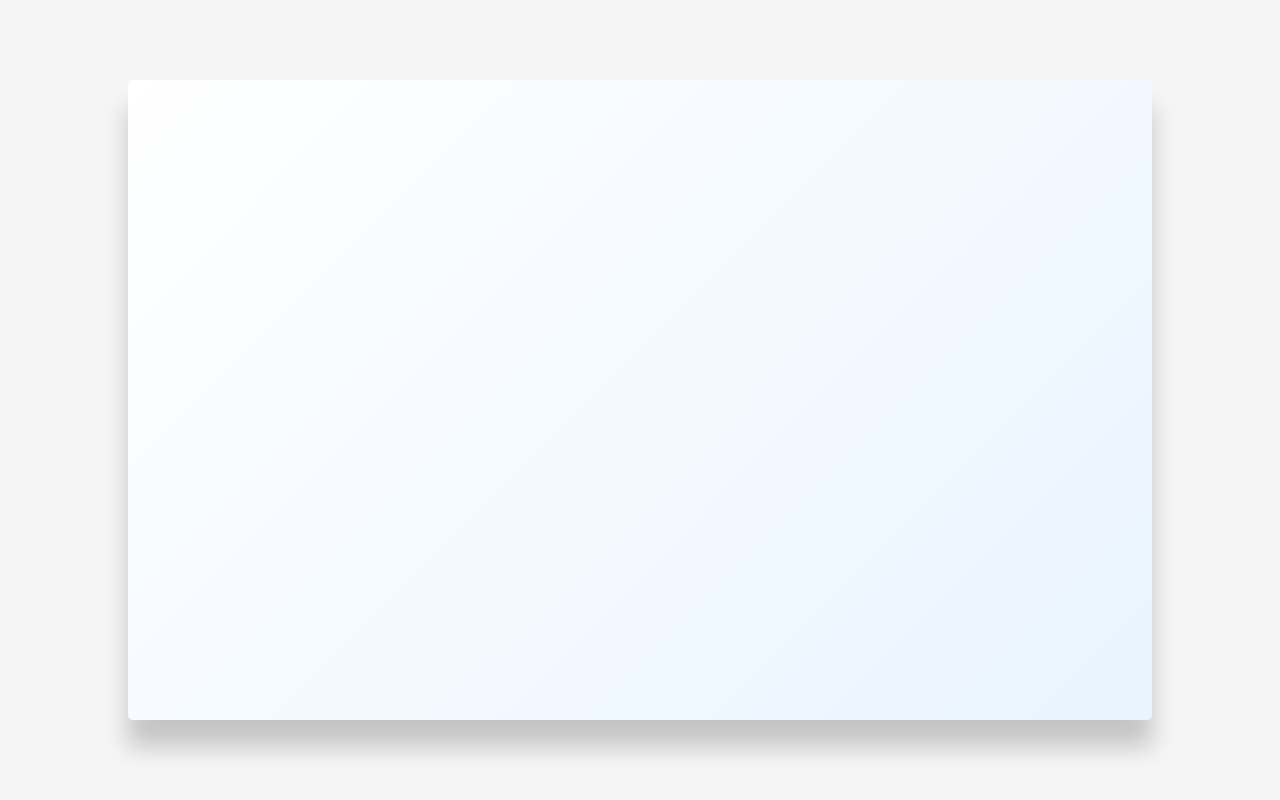
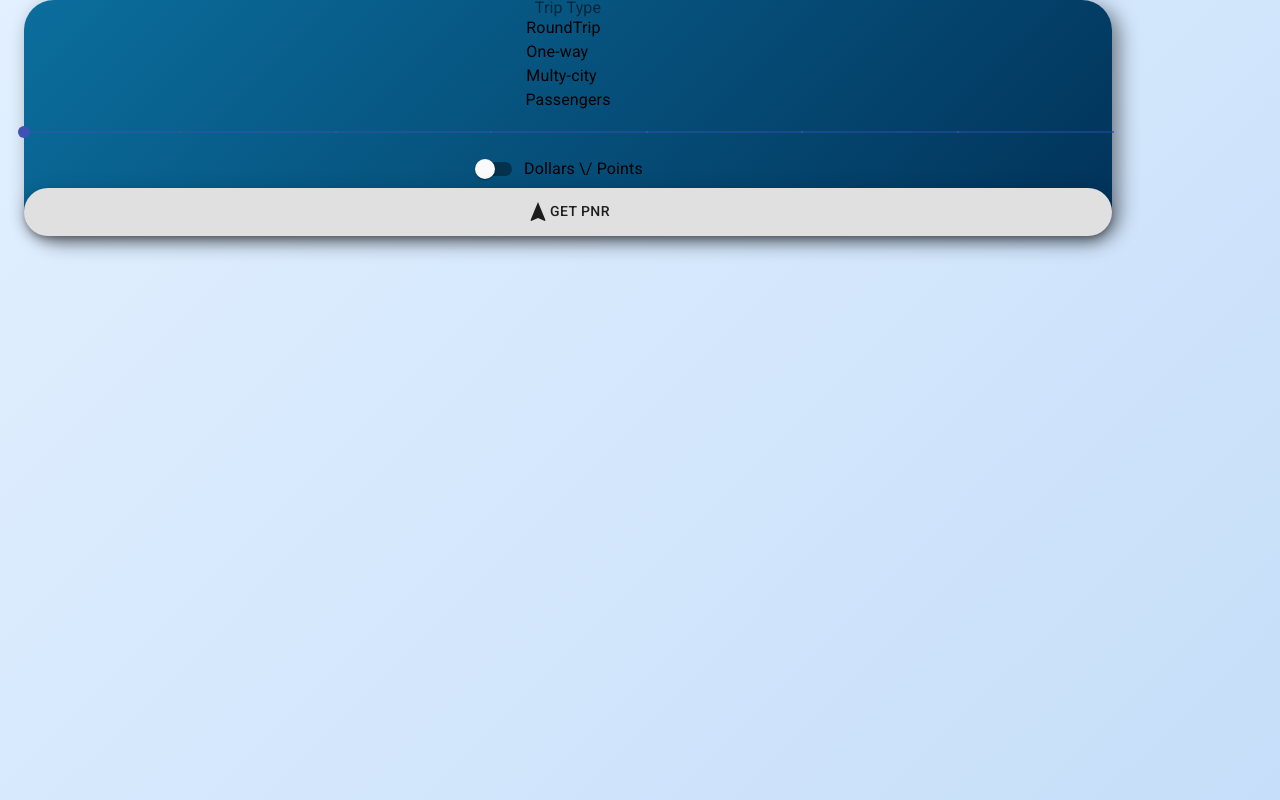
Before and after one commit to edsaavedra/sw-pnrs, a React (Create React App) app: page / in a window 1280 px wide. Built offline with nearby package versions, Linux system fonts and the light colour scheme.

Commit message:
add fields

```diff
--- a/src/App.js
+++ b/src/App.js
@@ -1,31 +1,91 @@
+import React, { Component } from 'react';
 import './App.scss';
-import Avatar from '@material-ui/core/Avatar';
-import Box from '@material-ui/core/Box';
-import Button from '@material-ui/core/Button';
-import Checkbox from '@material-ui/core/Checkbox';
-import CssBaseline from '@material-ui/core/CssBaseline';
+
+import Container from '@material-ui/core/Container';
+import Fab from '@material-ui/core/Fab';
+import FormControl from '@material-ui/core/FormControl';
 import FormControlLabel from '@material-ui/core/FormControlLabel';
-import Grid from '@material-ui/core/Grid';
-import {Link} from 'react-router-dom';
-import LockOutlinedIcon from '@material-ui/icons/LockOutlined';
+import FormGroup from '@material-ui/core/FormGroup';
+import FormLabel from '@material-ui/core/FormLabel';
+import NavigationIcon from '@material-ui/icons/Navigation';
 import Paper from '@material-ui/core/Paper';
-import React from 'react';
-import TextField from '@material-ui/core/TextField';
+import Radio from '@material-ui/core/Radio';
+import RadioGroup from '@material-ui/core/RadioGroup';
+import Slider from '@material-ui/core/Slider';
+import Switch from '@material-ui/core/Switch';
 import Typography from '@material-ui/core/Typography';
 
-function App() {
-  return (
-    <main className="App">
-      <section component={Paper} elevation={6} className="form">
-        <div className="title">
+class App  extends Component {
+  constructor(props) {
+    super(props);
+    this.state = {  }
+  }
 
-        </div>
-        <form noValidate>
+  styledRadio(props) {
+    return (
+      <Radio
+        className={'class'}
+        disableRipple
+        color="default"
+        checkedIcon={<span className={'class'} />}
+        icon={<span className={'class'} />}
+        {...props}
+      />
+    );
+  }
 
-        </form>
-      </section>
-    </main>
-  );
+  handleChange() {}
+  selectedValue() {}
+
+  valuetext(value) {
+    return `${value}°C`;
+  }
+
+  render() {
+    return (
+      <Container className="App">
+        <section component={Paper} elevation={6} className="form">
+          <div className="title">
+          </div>
+          <FormGroup>
+            <div>
+              <FormControl component="fieldset">
+                <FormLabel component="legend">Trip Type</FormLabel>
+                <RadioGroup defaultValue="RoundTrip" aria-label="Trip Type" name="Trip Type">
+                  <FormControlLabel value="RoundTrip" control={<this.styledRadio />} label="RoundTrip" />
+                  <FormControlLabel value="One-way" control={<this.styledRadio />} label="One-way" />
+                  <FormControlLabel value="Multy-city" control={<this.styledRadio />} label="Multy-city" />
+                </RadioGroup>
+              </FormControl>
+            </div>
+
+            <div>
+            <Typography id="discrete-slider" gutterBottom>
+              Passengers
+            </Typography>
+            <Slider
+              defaultValue={1}
+              getAriaValueText={this.valuetext}
+              aria-labelledby="discrete-slider"
+              valueLabelDisplay="auto"
+              step={1}
+              marks
+              min={1}
+              max={8}
+            />
+            </div>
+            <div>
+              <FormControlLabel control={<Switch value="checkedC" />} label="Dollars \/ Points" />
+            </div>
+          <Fab variant="extended">
+            <NavigationIcon />
+            Get PNR
+          </Fab>
+          </FormGroup>
+        </section>
+      </Container>
+    );
+  }
 }
 
 export default App;
--- a/src/App.scss
+++ b/src/App.scss
@@ -1,9 +1,16 @@
-$bl1: #E9F4FF;
+$bl1: #e2f0ff;
+$bl2: #c6def9;
+$bl3: #0B6E9D;
+$bl4: #013259;
+$bl5: #031721;
+$bl6: #037BC8;
+$bl7: #10C1F2;
 $white: #FFF;
 $gr1: #f5f5f5;
 
+
 .App {
-  background: $gr1;
+  background: linear-gradient(135deg, $bl1 0%,$bl2 100%);
   display: grid;
   grid-template-areas: ". a a ." ". a a .";
   grid-template-columns: 2fr 8fr 8fr 2fr;
@@ -12,9 +19,9 @@ $gr1: #f5f5f5;
   text-align: center;
 
   .form {
-    background: linear-gradient(135deg, $white 0%,$bl1 100%);
-    box-shadow: 0 27px 24px 0 rgba(0, 0, 0, 0.2);
-    border-radius: 5px;
+    background: linear-gradient(135deg, $bl3 0%,$bl4 100%);
+    box-shadow: 7px 6px 20px 0px rgba(0, 0, 0, 0.48);
+    border-radius: 30px;
     grid-area: 2 / 2 / 4 / 4;
     max-height: 85vh;
     max-width: 85vw;
--- a/src/index.js
+++ b/src/index.js
@@ -8,12 +8,10 @@ import About from "./pages/about"
 
 ReactDOM.render(
     <Router>
-        <div>
-            <main>
-                <Route exact path="/" component={Home} />
-                <Route path="/about" component={About} />
-            </main>
-        </div>
+        <main>
+            <Route exact path="/" component={Home} />
+            <Route path="/about" component={About} />
+        </main>
     </Router>,
     document.getElementById("root")
 )
```
Also changed, not shown: 1 other file (tests, documents, lock files or other folders).
